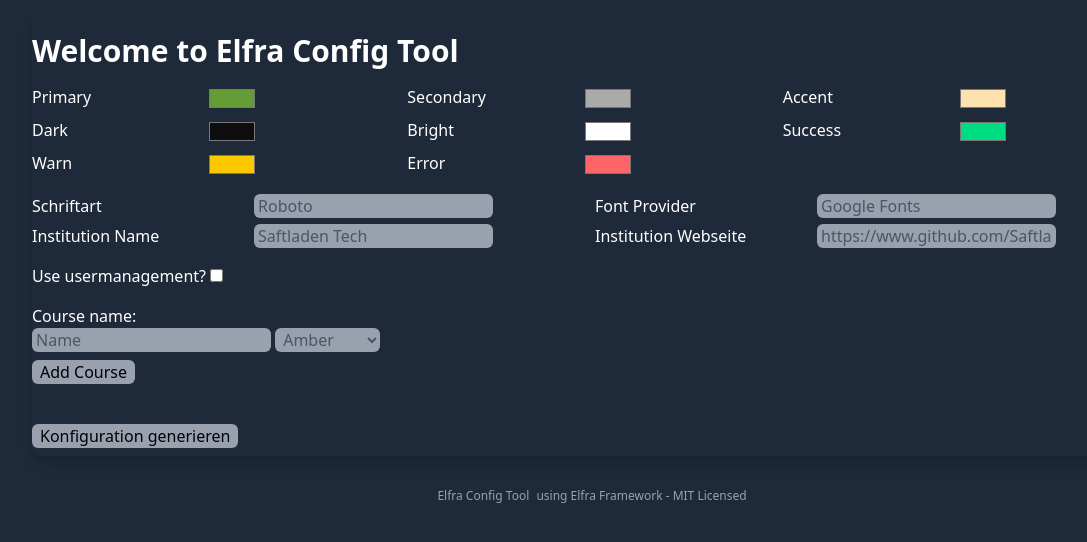
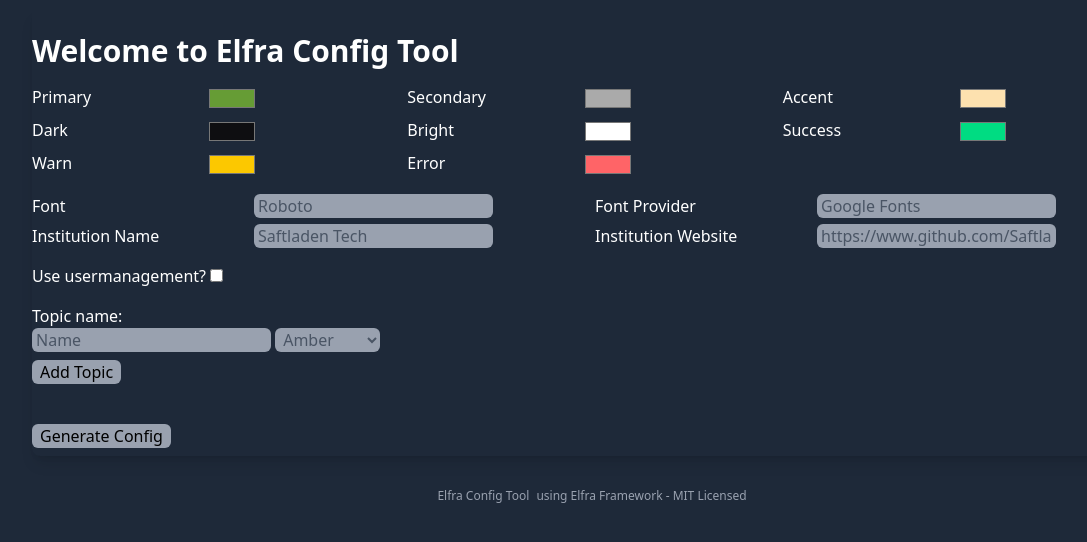
Before and after one commit to Saftladen-Tech/Elfra-Config-Tool, a Flask app: page / in a window 1280 px wide. Shown: the part 183-725 px from the top of the page, without its empty margins (48-1135 px from the left). Run offline with Flask 3, Linux system fonts and the light colour scheme; style sheets or scripts are compiled from the project's sources.

Commit message:
Wording adjusted

```diff
--- a/app/forms.py
+++ b/app/forms.py
@@ -51,10 +51,10 @@ class ConfigForm(FlaskForm):
     success = StringField('Success', validators=[DataRequired()])
     warn = StringField('Warn', validators=[DataRequired()])
     error = StringField('Error', validators=[DataRequired()])
-    font = StringField('Schriftart', validators=[Optional()])
+    font = StringField('Font', validators=[Optional()])
     font_provider = StringField('Font Provider', validators=[Optional()])
     institution_name = StringField('Institution Name', validators=[DataRequired()])
-    institution_web = StringField('Institution Webseite', validators=[DataRequired()])
+    institution_web = StringField('Institution Website', validators=[DataRequired()])
     auth = FormField(AuthConfigForm)
     topics = FieldList(FormField(TopicForm), min_entries=1)
-    submit = SubmitField('Konfiguration generieren')
+    submit = SubmitField('Generate Config')
--- a/app/templates/index.html
+++ b/app/templates/index.html
@@ -39,7 +39,7 @@
             </div>
             <!-- Topics -->
             <div class="mt-4">
-                <label>Course name:</label>
+                <label>Topic name:</label>
                 <div id="topics-list">
                     <!-- Hier werden dynamisch Topic-Felder per JS eingefügt -->
                     <div class="">
@@ -70,7 +70,7 @@
                         </select>
                     </div>
                 </div>
-                <button type="button" id="add-topic" class="btn bg-gray-400 rounded-md px-2 my-2 text-black">Add Course</button>
+                <button type="button" id="add-topic" class="btn bg-gray-400 rounded-md px-2 my-2 text-black">Add Topic</button>
             </div>
             <!-- Mit dem Submit wird die generierte Datei gespeichert -->
             <!-- Platzhalter: Hier wird per Flask-Route die Datei generiert und als Download ausgeliefert -->
```
